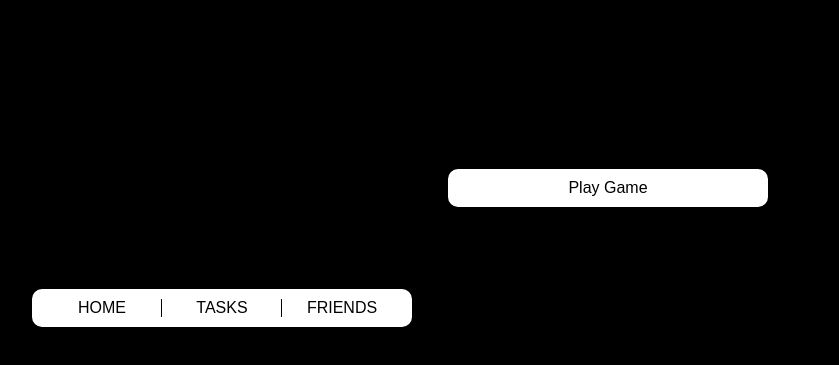
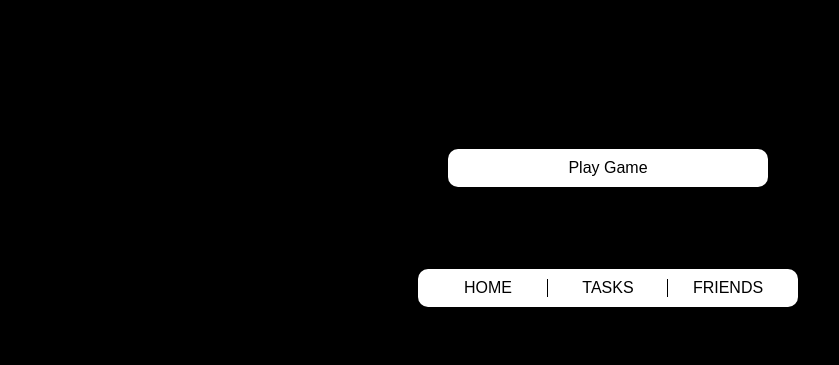
Before and after one commit to ATSadi/Telegram-intro, a plain HTML site: page index.html in a window 1280 px wide. Shown: the part 463-828 px from the top of the page, without its empty margins (32-871 px from the left). Drawn offline with Linux system fonts and the light colour scheme.

Commit message:
Update style.css

```diff
--- a/style.css
+++ b/style.css
@@ -60,7 +60,7 @@ body {
     color: black; /* Text color black */
     padding: 10px; /* Padding inside button */
     border-radius: 10px; /* Rounded corners */
-    margin: 0 auto 130px auto; /* Adjust margin below to move the button up */
+    margin: 0 auto 150px auto; /* Adjust margin below to move the button up */
     width: 80%; /* Width relative to container */
     max-width: 300px; /* Maximum width for button */
     cursor: pointer; /* Pointer cursor on hover */
@@ -139,8 +139,6 @@ body {
     padding-right: 10px; /* Right padding for clearance */
 }
 
-/* Style for the navigation bar to match other pages */
-/* Style for the navigation bar to match other pages */
 .navigation {
     display: flex;
     justify-content: space-around;
@@ -149,10 +147,11 @@ body {
     padding: 10px;
     border-radius: 10px;
     position: fixed; /* Make navigation fixed at the bottom */
-    bottom: 10px; /* Move up by reducing bottom value */
-    left: 5%; /* Move slightly to the left */
+    bottom: 20px; /* Move up by reducing bottom value */
     width: 90%; /* Reduce width for better fit on mobile */
     max-width: 360px; /* Match container width */
+    left: 50%; /* Center align the navigation bar */
+    transform: translateX(-50%); /* Center the navigation bar */
     margin: 0 auto; /* Center align the navigation bar */
 }
 
@@ -172,6 +171,15 @@ body {
     width: 1px;
     background-color: black;
 }
+
+/* Media query for larger screens */
+@media (min-width: 768px) {
+    .navigation {
+        bottom: 30px; /* Move up slightly on larger screens */
+        width: 60%; /* Adjust width for larger screens */
+    }
+}
+
 
 
 /* Additional styles for friends list similar to task list */
@@ -216,7 +224,7 @@ body {
     color: black;
     padding: 10px;
     border-radius: 10px;
-    margin: 0 auto 130px auto; /* Center and margin around */
+    margin: 0 auto 150px auto; /* Center and margin around */
     width: 80%;
     max-width: 300px;
     cursor: pointer;
```
